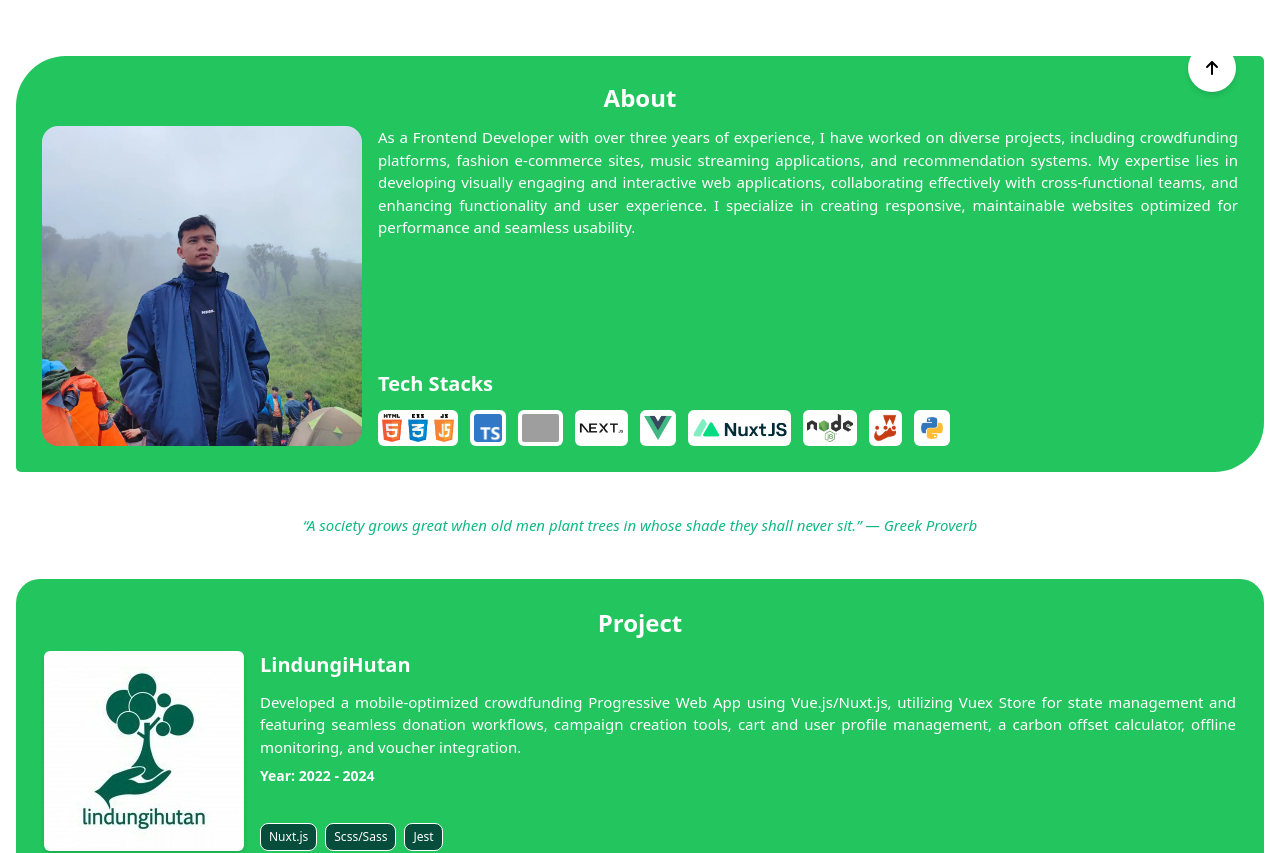
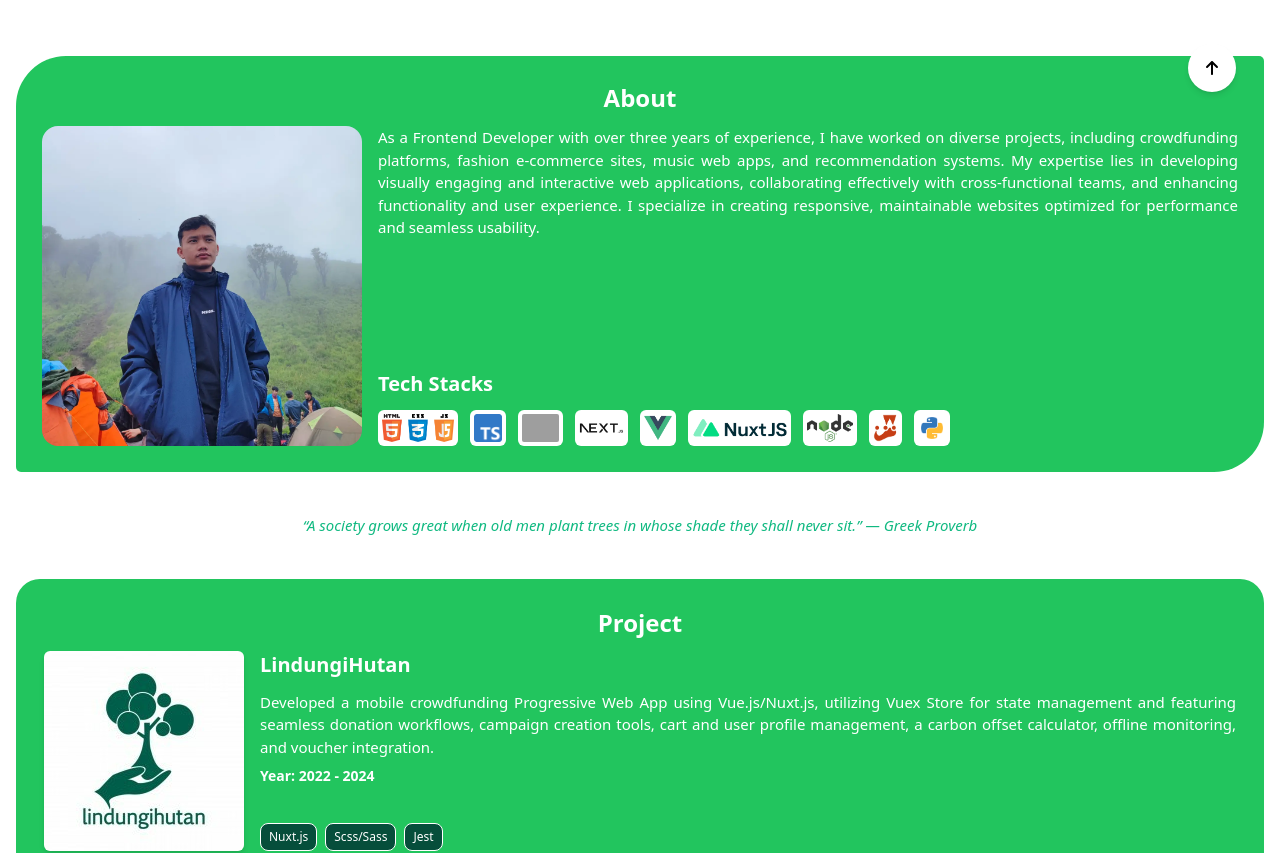
Before and after one commit to rizqizyd/rizqizyd.github.io, a Next.js app: page / in a window 1280 px wide. Shown: the part 760-1613 px from the top of the page. Built offline with nearby package versions, Linux system fonts and the light colour scheme; grey boxes are pictures that could not be loaded.

Commit message:
updated description

```diff
--- a/app/components/About.jsx
+++ b/app/components/About.jsx
@@ -13,12 +13,12 @@ function About() {
         <p className="text-justify mb-6 text-[15px]">
           As a Frontend Developer with over three years of experience, I have
           worked on diverse projects, including crowdfunding platforms, fashion
-          e-commerce sites, music streaming applications, and recommendation
-          systems. My expertise lies in developing visually engaging and
-          interactive web applications, collaborating effectively with
-          cross-functional teams, and enhancing functionality and user
-          experience. I specialize in creating responsive, maintainable websites
-          optimized for performance and seamless usability.
+          e-commerce sites, music web apps, and recommendation systems. My
+          expertise lies in developing visually engaging and interactive web
+          applications, collaborating effectively with cross-functional teams,
+          and enhancing functionality and user experience. I specialize in
+          creating responsive, maintainable websites optimized for performance
+          and seamless usability.
           <br />
         </p>
         <Skills />
--- a/app/page.jsx
+++ b/app/page.jsx
@@ -36,7 +36,7 @@ export default function Home() {
       logo: "/logo/lindungihutan.webp",
       title: "LindungiHutan",
       description:
-        "Developed a mobile-optimized crowdfunding Progressive Web App using Vue.js/Nuxt.js, utilizing Vuex Store for state management and featuring seamless donation workflows, campaign creation tools, cart and user profile management, a carbon offset calculator, offline monitoring, and voucher integration.",
+        "Developed a mobile crowdfunding Progressive Web App using Vue.js/Nuxt.js, utilizing Vuex Store for state management and featuring seamless donation workflows, campaign creation tools, cart and user profile management, a carbon offset calculator, offline monitoring, and voucher integration.",
       stacks: ["Nuxt.js", "Scss/Sass", "Jest"],
       years: "2022 - 2024",
       url: "https://m.lindungihutan.com",
```
